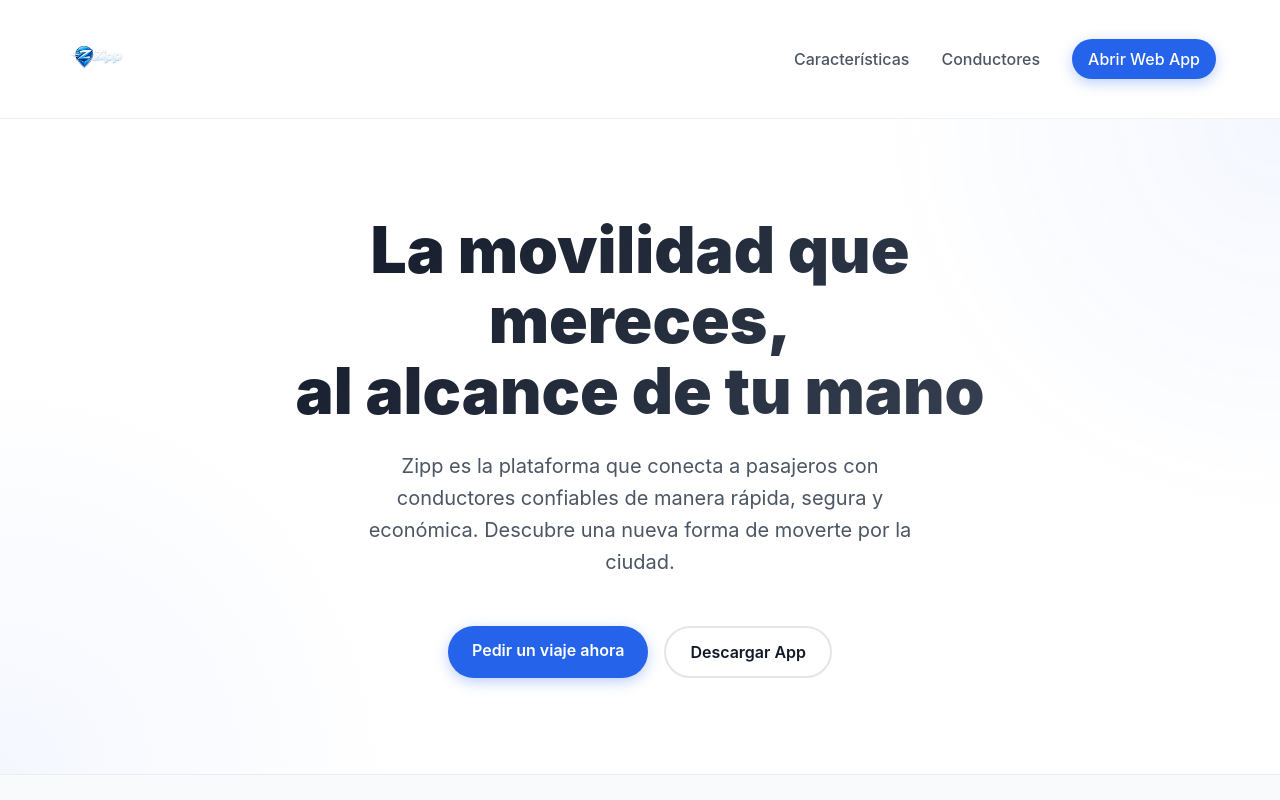
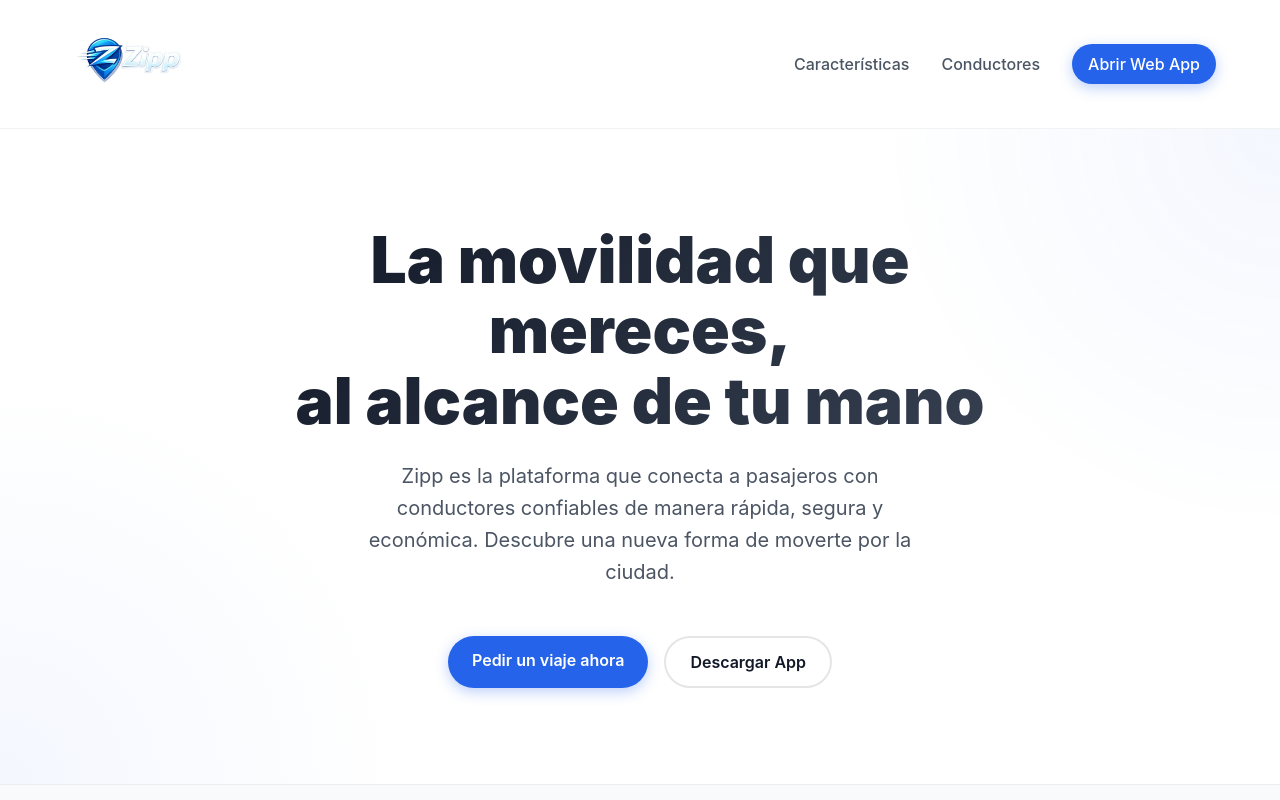
Before and after one commit to ikhode/zipmx, a React (Vite) app: page / in a window 1280 px wide. Shown: the top 800 px of the page. Built offline with nearby package versions, Linux system fonts and the light colour scheme.

Commit message:
fix: increase logo size on landing page

```diff
--- a/src/pages/Landing.tsx
+++ b/src/pages/Landing.tsx
@@ -7,7 +7,7 @@ export default function Landing() {
     <div className="landing-container">
       <nav className="landing-nav">
         <Link to="/" className="landing-logo">
-          <img src="/logo.png" alt="Zipp Logo" style={{ height: '70px', width: 'auto', mixBlendMode: 'multiply' }} />
+          <img src="/logo.png" alt="Zipp Logo" style={{ height: '140px', width: 'auto', mixBlendMode: 'multiply', margin: '-30px 0' }} />
         </Link>
         <div className="landing-nav-links">
           <a href="#features">Características</a>
@@ -29,7 +29,7 @@ export default function Landing() {
 
       <footer className="landing-footer">
         <div className="landing-logo">
-          <img src="/logo.png" alt="Zipp Logo" style={{ height: '60px', width: 'auto', mixBlendMode: 'multiply' }} />
+          <img src="/logo.png" alt="Zipp Logo" style={{ height: '100px', width: 'auto', mixBlendMode: 'multiply' }} />
         </div>
         <p style={{ color: 'var(--text-secondary)' }}>© {new Date().getFullYear()} Zipp Technologies. Todos los derechos reservados.</p>
         <div className="footer-links">
```
Also changed, not shown: 1 other file (tests, documents, lock files or other folders).
